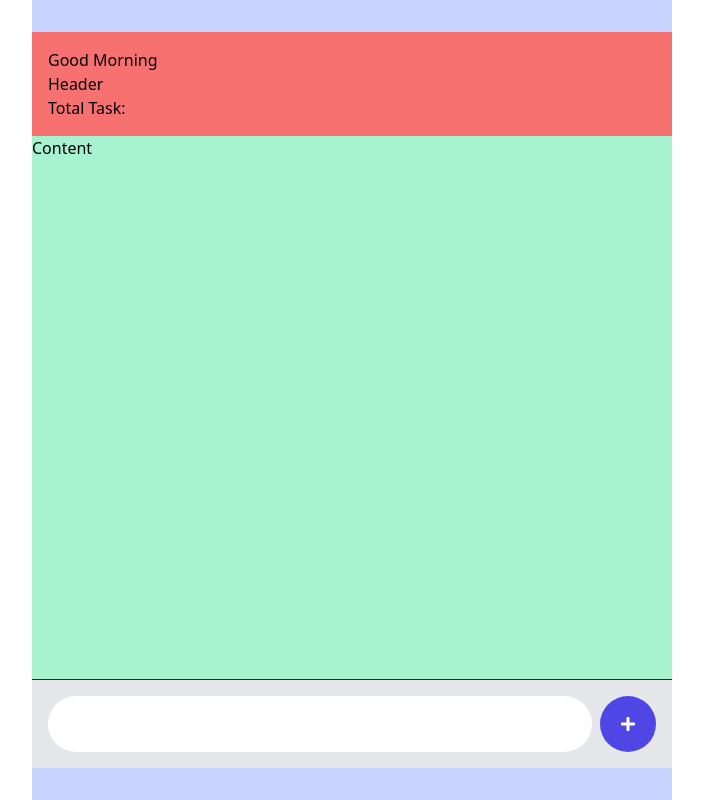
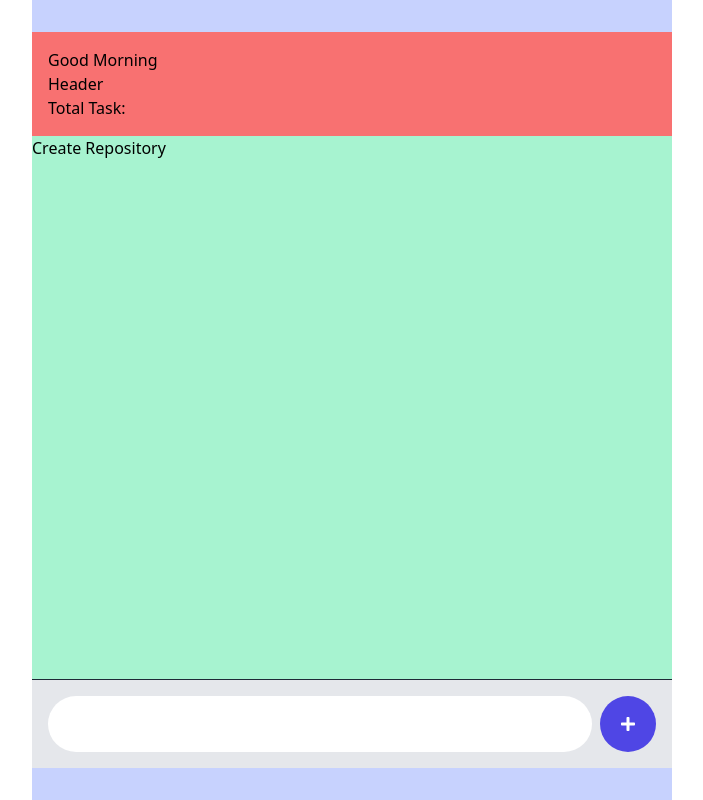
Before and after one commit to arsyramadhani/react-todo, a React (Create React App) app: page / in a window 1280 px wide. Shown: the whole page, without its empty margins (288-991 px from the left). Built offline with nearby package versions, Linux system fonts and the light colour scheme.

Commit message:
add new task functionality

```diff
--- a/src/components/NewTask/index.js
+++ b/src/components/NewTask/index.js
@@ -1,14 +1,15 @@
 import React, { useState } from 'react';
 import { FaPlus } from 'react-icons/fa';
 
-const NewTask = () => {
+const NewTask = ({ onSubmit }) => {
     const [value, setValue] = useState('');
 
-    const onSubmit = e => {
+    const onHandleSubmit = e => {
         e.preventDefault();
         if (value.trim() === '') {
             return;
         } else {
+            onSubmit(value);
             setValue('');
         }
     };
@@ -17,7 +18,7 @@ const NewTask = () => {
         <>
             <form
                 className='flex  px-4 py-4 gap-2 bg-gray-200 border-t border-gray-800'
-                onSubmit={e => onSubmit(e)}>
+                onSubmit={e => onHandleSubmit(e)}>
                 <input
                     type='text'
                     className='flex-1 focus:outline-none h-full px-6 rounded-full'
--- a/src/components/Todo/index.js
+++ b/src/components/Todo/index.js
@@ -1,14 +1,27 @@
 import React from 'react';
 import Header from '../Header';
 import NewTask from '../NewTask';
+import { useDispatch, useSelector } from 'react-redux';
+import { addTask } from '../../store/slice/TodosSlice';
 
 const Todo = () => {
+    const dispatch = useDispatch();
+    const todos = useSelector(state => state.todos);
+
+    const onSubmit = data => {
+        dispatch(addTask(data));
+    };
+
     return (
         <div className='bg-green-200 h-full flex flex-col justify-between'>
             {/* <div className='bg-red-400'>Header</div> */}
             <Header />
-            <div className='flex-1'>Content</div>
-            <NewTask />
+            <div className='flex-1'>
+                {todos.map(todo => (
+                    <h3>{todo.task}</h3>
+                ))}
+            </div>
+            <NewTask onSubmit={onSubmit} />
         </div>
     );
 };
--- a/src/store/index.js
+++ b/src/store/index.js
@@ -1,6 +1,9 @@
 import { configureStore } from '@reduxjs/toolkit';
+import todosReducer from './slice/TodosSlice';
 
-const rootReducer = {};
+const rootReducer = {
+    todos: todosReducer,
+};
 
 const store = configureStore({
     reducer: rootReducer,
--- /dev/null
+++ b/src/store/slice/TodosSlice/index.js
@@ -0,0 +1,30 @@
+import { createSlice } from '@reduxjs/toolkit';
+
+const initialState = [
+    {
+        id: 1414,
+        task: 'Create Repository',
+        complete: false,
+    },
+];
+
+export const todosSlice = createSlice({
+    name: 'todos',
+    initialState,
+    reducers: {
+        addTask: (state, { payload }) => {
+            return [
+                ...state,
+                {
+                    id: Math.floor(Math.random() * 10000) + 1,
+                    task: payload,
+                    complete: false,
+                },
+            ];
+        },
+    },
+});
+
+export const { addTask } = todosSlice.actions;
+
+export default todosSlice.reducer;
```
